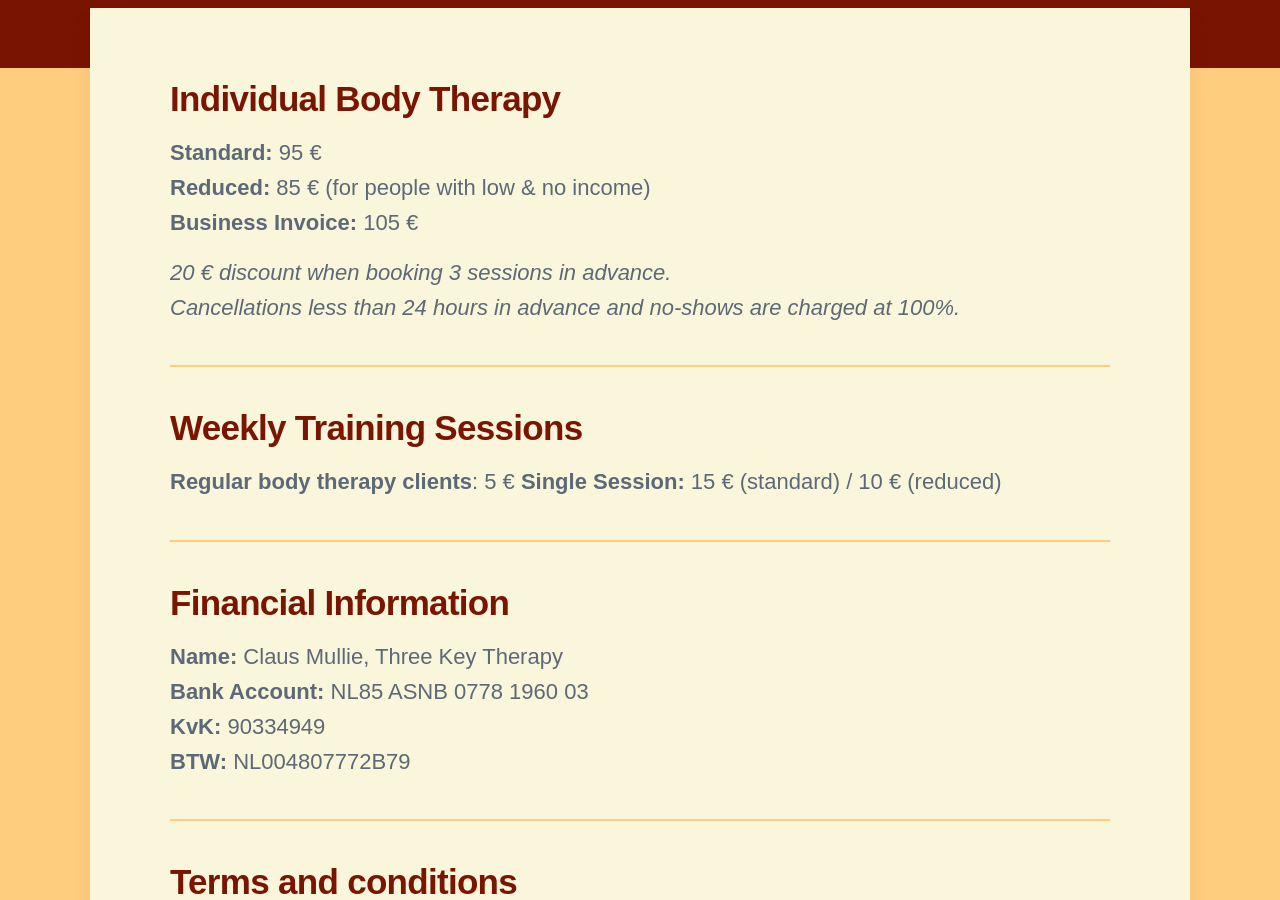
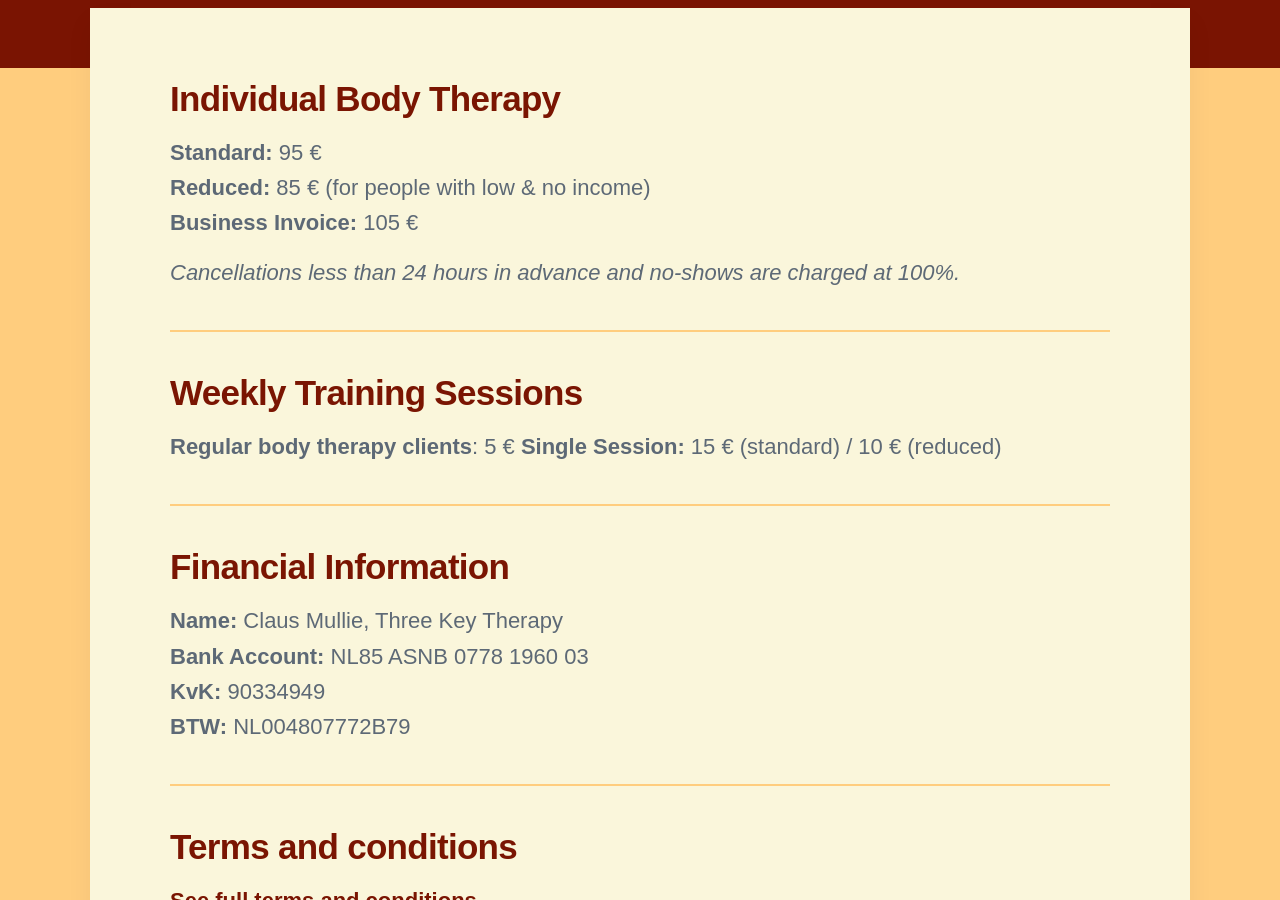
Before and after one commit to threekeytherapy/threekeytherapy.com, a Jekyll site: the page built from _pages/pricing.md, in a window 1280 px wide and 900 px high, scrolled down 640 px. Built offline with Jekyll 4.4.1, drawn with Linux system fonts in a browser that asks for light colours; nearby versions of some CDN libraries; some web fonts are replaced.

Commit message:
removes bundle deal

```diff
--- a/_pages/pricing.md
+++ b/_pages/pricing.md
@@ -11,7 +11,6 @@
 **Reduced:** 85 € (for people with low & no income)
 **Business Invoice:** 105 €
 
-*20 € discount when booking 3 sessions in advance.*
 *Cancellations less than 24 hours in advance and no-shows are charged at 100%.*
 
 ---
```
